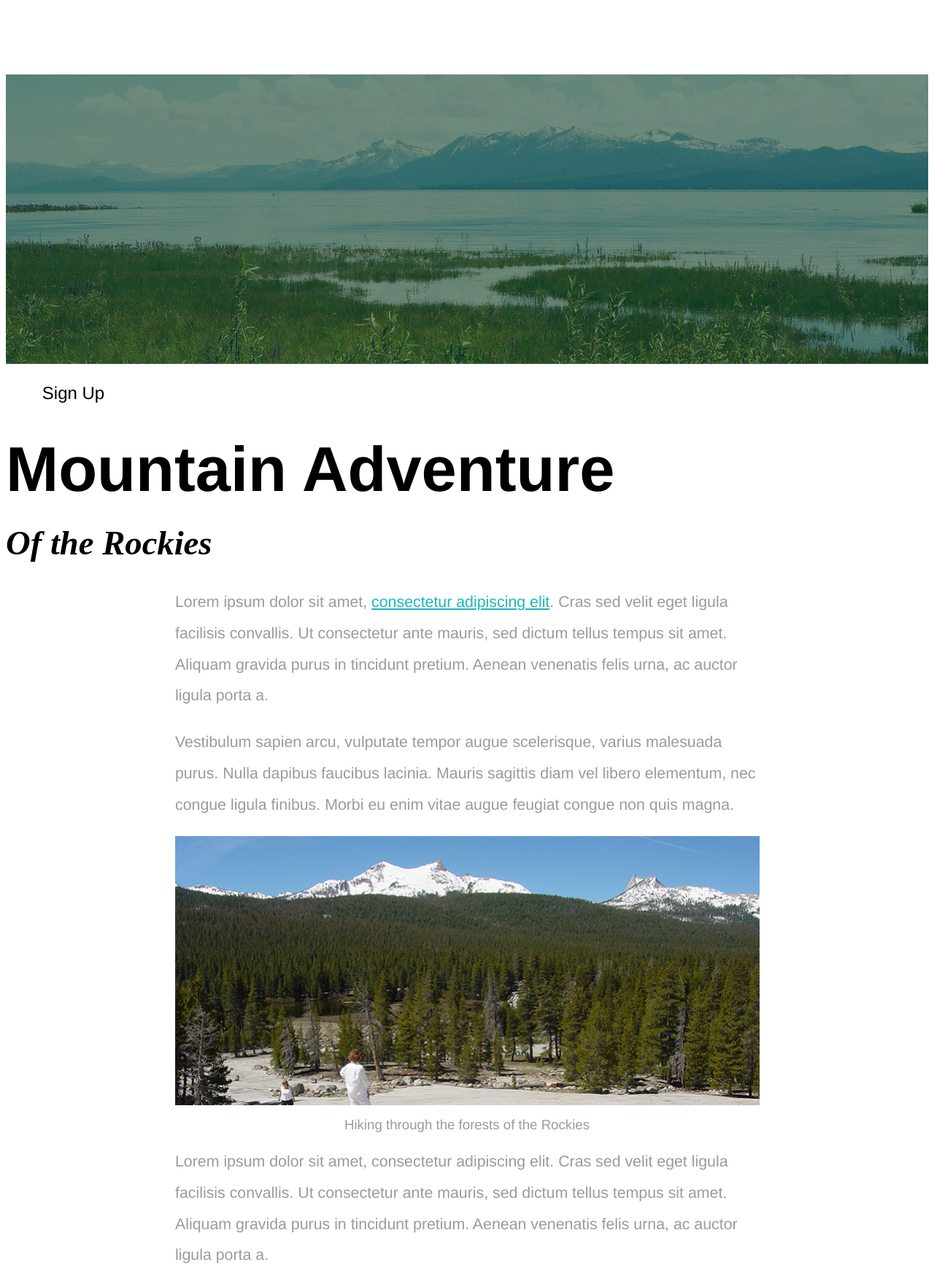
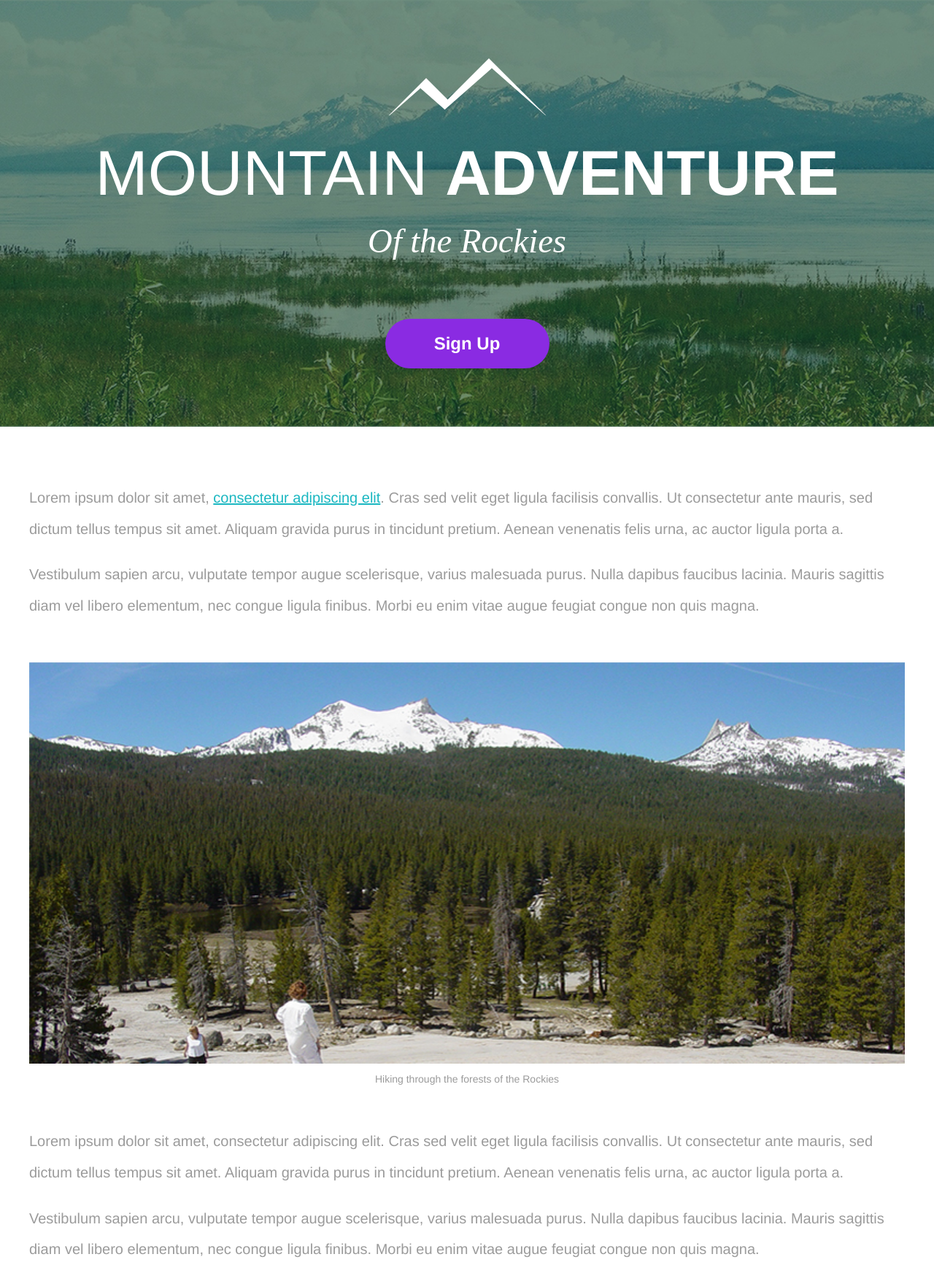
Before and after one commit to EluciaSW/Web-Design, a plain HTML site: page Mountain Site/index.html in a window 1280 px wide. Shown: the top 1745 px of the page at 73% size. Drawn offline with Linux system fonts and the light colour scheme.

Commit message:
Elucia-p2w

```diff
--- a/Mountain Site/index.html
+++ b/Mountain Site/index.html
@@ -6,23 +6,33 @@
         </head>
 
             <body>
-                    <img class="logo" src="images/logo.png" alt="logo"/>
-                    <img class="header" src="images/header-background.jpg" alt="header background"/>
-                    <button class="buttonsignup">Sign Up</button>
-                    <h1>Mountain Adventure</h1>
-                    <h2>Of the Rockies</h2>
-                <section>
-                    <p>Lorem ipsum dolor sit amet, <a href=""> consectetur adipiscing elit</a>. Cras sed velit eget ligula facilisis convallis. Ut consectetur ante mauris, sed dictum tellus tempus sit amet. Aliquam gravida purus in tincidunt pretium. Aenean venenatis felis urna, ac auctor ligula porta a.</p>
+                <div class="container-full banner">
+                    <div class="banner__bg-image"></div>
+                    <div class="container banner__content">
+                        <img class="logo" src="./images/logo.png" alt="logo"/>
+                        <div class="banner__header-text">Mountain <span class="hc-bolden">Adventure</span></div>
+                        <div class="banner__sub-text">Of the Rockies</div>
+                        <a href="" class="button-signup">Sign Up</a>
+                    </div>
+                </div>
+                <article class="container main-content">
+                    <p>Lorem ipsum dolor sit amet, <a href="#" alt=""> consectetur adipiscing elit</a>. Cras sed velit eget ligula facilisis convallis. Ut consectetur ante mauris, sed dictum tellus tempus sit amet. Aliquam gravida purus in tincidunt pretium. Aenean venenatis felis urna, ac auctor ligula porta a.</p>
                     <p>Vestibulum sapien arcu, vulputate tempor augue scelerisque, varius malesuada purus. Nulla dapibus faucibus lacinia. Mauris sagittis diam vel libero elementum, nec congue ligula finibus. Morbi eu enim vitae augue feugiat congue non quis magna.</p>
-                    <img class="forest" src="images/forest.jpg" alt="forest"/>
-                    <p class="forestsub">Hiking through the forests of the Rockies</p>
+                    <div class="main-content__media-block">
+                        <img src="./images/forest.jpg" alt="forest"/>
+                        <span class="subtext">Hiking through the forests of the Rockies</span>
+                    </div>
                     <p>Lorem ipsum dolor sit amet, consectetur adipiscing elit. Cras sed velit eget ligula facilisis convallis. Ut consectetur ante mauris, sed dictum tellus tempus sit amet. Aliquam gravida purus in tincidunt pretium. Aenean venenatis felis urna, ac auctor ligula porta a.</p>
                     <p>Vestibulum sapien arcu, vulputate tempor augue scelerisque, varius malesuada purus. Nulla dapibus faucibus lacinia. Mauris sagittis diam vel libero elementum, nec congue ligula finibus. Morbi eu enim vitae augue feugiat congue non quis magna.</p>
-                    <p>Aenean sollicitudin et elit sit amet rhoncus. <a href="">Suspendisse consectetur</a> arcu vel pellentesque congue. Etiam fringilla quis elit id tempor. Vestibulum ante ipsum primis in faucibus orci luctus et ultrices posuere cubilia Curae; Sed eleifend porta ante id pretium. Vivamus sagittis luctus laoreet. Aliquam sed justo euismod, rhoncus enim at, hendrerit orci.</p>
-                    <img class="lakes" src="images/lake.jpg" alt="lakes"/>
-                    <p class="lakessub">Aerial view of natural lakes in the Rockies</p>
-                    <p class="lastparagraph">Suspendisse imperdiet augue nibh, vel auctor lacus vestibulum nec. In hac habitasse platea dictumst. Sed lectus urna, rutrum quis consequat a, venenatis sed erat. Nam non bibendum diam. Class aptent taciti sociosqu ad litora torquent per conubia nostra, per inceptos himenaeos. Proin felis nulla, placerat ut fringilla sit amet, rhoncus id massa. Aenean elit purus, lacinia quis aliquet vel, cursus ac libero. Nullam nunc nunc, tempor consequat arcu quis, tempor placerat est. Nulla lobortis ut magna at auctor.</p>
-                    <p class="copyright">@2016 Rocky Mountain Adventures</p>
-                </section>
+                    <p>Aenean sollicitudin et elit sit amet rhoncus. <a href="#">Suspendisse consectetur</a> arcu vel pellentesque congue. Etiam fringilla quis elit id tempor. Vestibulum ante ipsum primis in faucibus orci luctus et ultrices posuere cubilia Curae; Sed eleifend porta ante id pretium. Vivamus sagittis luctus laoreet. Aliquam sed justo euismod, rhoncus enim at, hendrerit orci.</p>
+                    <div class="main-content__media-block">
+                        <img src="./images/lake.jpg" alt="lakes"/>
+                        <span class="subtext">Aerial view of natural lakes in the Rockies</span>
+                    </div>
+                    <p>Suspendisse imperdiet augue nibh, vel auctor lacus vestibulum nec. In hac habitasse platea dictumst. Sed lectus urna, rutrum quis consequat a, venenatis sed erat. Nam non bibendum diam. Class aptent taciti sociosqu ad litora torquent per conubia nostra, per inceptos himenaeos. Proin felis nulla, placerat ut fringilla sit amet, rhoncus id massa. Aenean elit purus, lacinia quis aliquet vel, cursus ac libero. Nullam nunc nunc, tempor consequat arcu quis, tempor placerat est. Nulla lobortis ut magna at auctor.</p>
+                </article>
+
+                <div class="copyright">@2016 Rocky Mountain Adventures</div>
+
             </body>
     </html>
--- a/Mountain Site/style.css
+++ b/Mountain Site/style.css
@@ -1,99 +1,124 @@
 body {
+    margin: 0 auto;
+    font-size: 20px;
+    font-weight: 400;
     font-family: Helvetica, Oblique;
-    font-style: normal;
-    font-size: 16pt;
-    font-weight: 400;
-    line-height: 32pt;
+}
+.container-full {
+    width: 100%;
+}
+.container {
+    width: 100%;
+    max-width: 1200px;
+    margin: 0 auto;
+}
+.banner {
+    display: flex;
+    min-height: 453px;
+    width: 100%;
+    position: relative;
+    color: white;
+    text-align: center;
+}
+.banner__bg-image {
+    content:' ';
+    top: 0;
+    left: 0;
+    z-index: 1;
+    display: block;
+    position: absolute;
+    width: 100%;
+    height: 100%;
+    background: url('./images/header-background.jpg');
+    background-repeat: no-repeat;
+    background-position: 50% 0;
+    background-size: cover;
+}
+.banner__content {
+    z-index: 2;
+    justify-self: center;
+    padding: 80px;
+}
 
+.button-signup {
+    display: block;
+    width: 185px;
+    min-width: 185px;
+    padding: 20px;
+    margin: 0 auto;
+    background: blueviolet;
+    border-radius: 60px;
+    color: white;
+    font-size: 18pt;
+    font-family: "Helvetica";
+    font-weight: bold;
+    text-decoration: none;
 }
-.buttonsignup {
-    border: 3px solid #ffffff;
-    min-width: 185px;
-    height: 50px;
-    background: none;
-    font-family: "Helvetica";
-    font-style: bold;
-    font-size: 18pt;
+.button-signup:hover {
+    background: white;
 }
-h1 {
+.hc-bolden {
+    font-weight: bolder;
+}
+.banner__header-text {
+    width: auto;
+    margin-top: 24px;
+    text-transform: uppercase;
+    font-size: 65pt;
     font-family: Helvetica;
-    font-size: 65pt;
-    width: auto;
 }
-h2 {
+.banner__sub-text {
+    margin-top: 16px;
+    margin-bottom: 80px;
+    font-size: 35pt;
     font-family: 'Times New Roman';
     font-style: italic;
-    font-size: 35pt;
 }
 a {
     color: #1ab7c1;
+    transition: all 0.3s;
+}
+p {
+    line-height: 32pt;
 }
 a:hover {
     color: blueviolet;
 }
-.forest {
-    height: 369px;
-    width: 801px;
-    margin-left: auto;
-    margin-right: auto;
-    display: block;
+
+
+
+.main-content__media-block img {
+    width: 100%;
 }
 
-.lakes {
-    height: 369px;
-    width: 802px;
-    margin-left: auto;
-    margin-right: auto;
-    display: block;
-}
-.lakessub {
-    margin-left: auto;
-    margin-right: auto;
-    margin-top: 9px;
-    margin-bottom: -10px;
-    display: block;
-    text-align: center;
-    font-size: 14pt;
-    line-height: 28pt;
-}
-section {
+
+.main-content {
     color: #9b9b9b;
-    width: 800px;
     margin-right: auto;
     margin-left: auto;
+    padding: 56px 0;
+}
+.main-content__media-block {
+    margin: 56px auto 56px auto;
 }
 .copyright {
-    margin-left: auto;
-    margin-right: auto;
-    margin-bottom: 5px;
-    margin-top: -7px;
+    margin-top: 56px;
+    margin-bottom: 40px;
     text-align: center;
+    color: #9b9b9b;
     font-size: 14pt;
-    line-height: 28pt;
-    font-weight: 400;
-    letter-spacing: 0;
+    font-weight: normal;
 }
-.forestsub {
-    letter-spacing: 0;
-    margin-left: auto;
-    margin-right: auto;
-    margin-bottom: -10px;
+.subtext {
+    display: block;
+    width: 100%;
     margin-top: 8px;
+    font-size: 14px;
     text-align: center;
-    font-size: 14pt;
-    line-height: 28pt;
-    min-height: 18px;
-    min-width: 258px;
 }
-.lastparagraph {
-    margin-bottom: 62px;
-    margin-top: 52px;
-    height: 216px;
-    letter-spacing: 0;
-    width: 800px;
-}
+
 .header {
+    height: auto;
     max-width: 100%;
     max-height: 100vh;
-    height: auto;
 }
```
